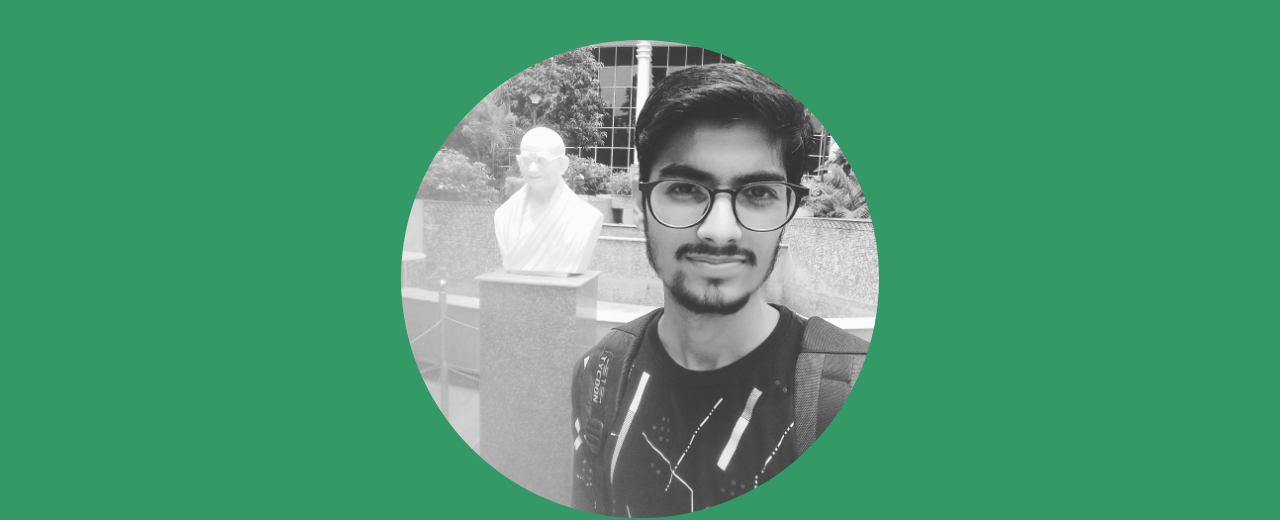
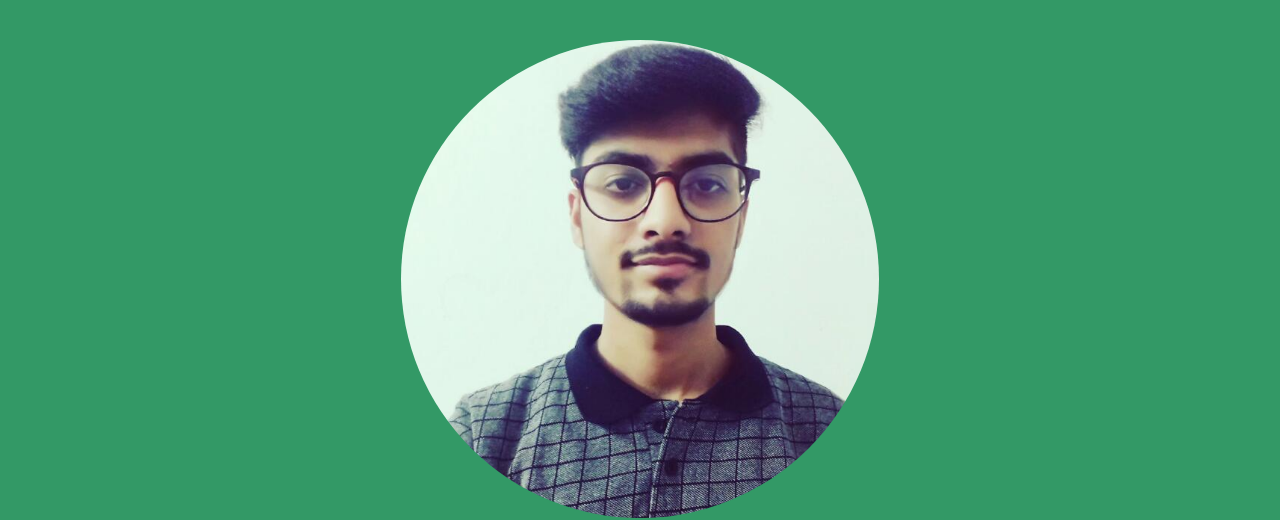
Before and after one commit to shubh-cmd/mywebsite, a plain HTML site: page index.html in a window 1280 px wide. Shown: the part 281-801 px from the top of the page. Drawn offline with Linux system fonts and the light colour scheme.

Commit message:
update profile photo

```diff
--- a/index.html
+++ b/index.html
@@ -19,7 +19,7 @@ body {background-color: #339966;}</style>
 <h1 style="text-align:center; margin-top:100px; font-size: 400%">About Me</h1>
 
 <p style="text-align: center;margin-bottom: 50px;">
-<img src="IMG_20190818_200754_524.jpg"  width="478" height="478"></p>
+<img src="my_photo.jpg"  width="478" height="478"></p>
 <p> Hello Friends! My name is Shubham Kumar. I am from India which is a wonderful country in the world. In India, I belong from Bihar situated beside river Ganga. I am very happy that i belong from this beautiful country India. Iam enjoying life with my family and friends. I always remain happy and also try to make other people happy. I remain keen to know about every aspects of life and try to get useful experiences from surroundings. I love my family and for me, my family and my friends are everything.<br> Now I want to tell about my childhood. My birth date is march 8, 2002. In my childhood, I play many games that i used to remember and feels that childhood is one of best age of any creature. In the free time, I used to explore new things and also move towards my interesting things. I love watching movies, listening to music, playing indoor and outgoor games, and reading books as well. My aim is to live for others. Since i got life from others so it should be dedicated for the others. Before coming at this age , i had provided my services to few people what i was able to do that time. I never think bad for the others. Now at this age , I am pursuing B.tech in computer science branch from iit Roorkee. I am very glad that i came in this prestigious institute.
 </p>
 <!-- Add font awesome icons -->
```
Also changed, not shown: my_photo.jpg (added).
